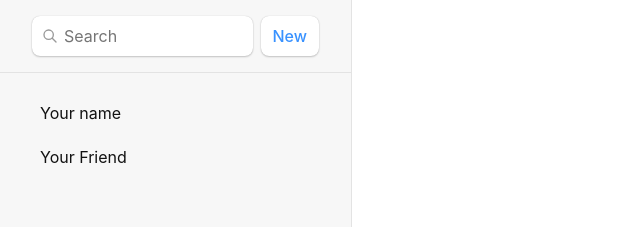
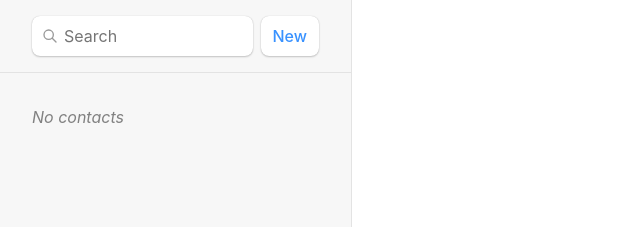
Before and after one commit to eustaquiogalano/my-first-react-app, a React (Vite) app: page / in a window 1280 px wide. Shown: the top 227 px of the page, without its empty margins (0-640 px from the left). Built offline with nearby package versions, Linux system fonts and the light colour scheme.

Commit message:
feat: prepare page data before render via loader

```diff
--- a/src/components/CSRContactsPractice/ContactsApp.jsx
+++ b/src/components/CSRContactsPractice/ContactsApp.jsx
@@ -1,6 +1,14 @@
-import { Link, Outlet } from "react-router";
+import { Link, Outlet, useLoaderData } from "react-router";
+import { getContacts } from "./ContactsUtil";
+
+export async function loader() {
+  const contacts = await getContacts();
+  return { contacts };
+}
 
 function ContactsApp() {
+  const { contacts } = useLoaderData();
+
   return (
     <>
       <div id="sidebar">
@@ -22,14 +30,28 @@
           </form>
         </div>
         <nav>
-          <ul>
-            <li>
-              <Link to={"contacts/1"}>Your name</Link>
-            </li>
-            <li>
-              <Link to={"contacts/2"}>Your Friend</Link>
-            </li>
-          </ul>
+          {contacts.length ? (
+            <ul>
+              {contacts.map((contact) => (
+                <li key={contact.id}>
+                  <Link to={`contacts/${contact.id}`}>
+                    {contact.first || contact.last ? (
+                      <>
+                        {contact.first} {contact.last}
+                      </>
+                    ) : (
+                      <i>No Name</i>
+                    )}{" "}
+                    {contact.favorite && <span>★</span>}
+                  </Link>
+                </li>
+              ))}
+            </ul>
+          ) : (
+            <p>
+              <i>No contacts</i>
+            </p>
+          )}
         </nav>
       </div>
       <div id="detail">
--- a/src/main.jsx
+++ b/src/main.jsx
@@ -2,7 +2,9 @@
 import { createRoot, ReactDOM } from "react-dom/client";
 import { createBrowserRouter, RouterProvider } from "react-router";
 import "././components/CSRContactsPractice/ContactsApp.css";
-import ContactsApp from "./components/CSRContactsPractice/ContactsApp";
+import ContactsApp, {
+  loader as rootLoader,
+} from "./components/CSRContactsPractice/ContactsApp";
 import ContactsErrorPage from "./components/CSRContactsPractice/ContactsErrorPage";
 import ContactCard from "./components/CSRContactsPractice/ContactsCard";
 
@@ -11,6 +13,9 @@
     path: "/",
     element: <ContactsApp />,
     errorElement: <ContactsErrorPage />,
+    // loader gets your stuff ready before
+    // the page shows up
+    loader: rootLoader,
     children: [
       {
         path: "contacts/:contactID",
```
